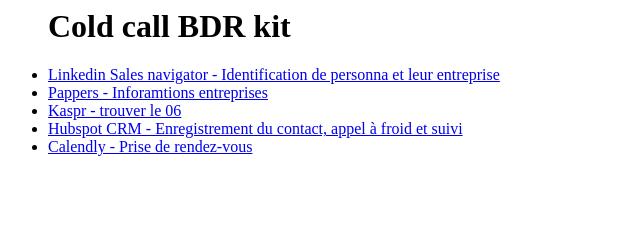
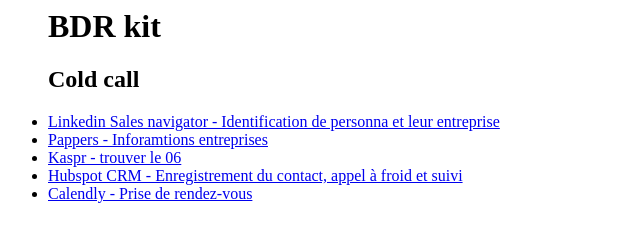
Before and after one commit to stephanefullstack/bdrkit, a plain HTML site: page index.html in a window 1280 px wide. Shown: the whole page, without its empty margins (0-640 px from the left). Drawn offline with Linux system fonts and the light colour scheme.

Commit message:
h1 et H2

```diff
--- a/index.html
+++ b/index.html
@@ -17,7 +17,8 @@
 </head>
 <body>
   <ul>
-    <h1>Cold call BDR kit</h1>
+    <h1>BDR kit</h1>
+    <h2>Cold call </h2>
     <li><a href="https://business.linkedin.com/fr-fr/sales-solutions/sales-navigator">Linkedin Sales navigator - Identification de personna et leur entreprise</a></li>
     <li><a href="https://www.pappers.fr/">Pappers - Inforamtions entreprises</a></li>
     <li><a href="https://www.kaspr.io/fr/">Kaspr - trouver le 06</a></li>
```
